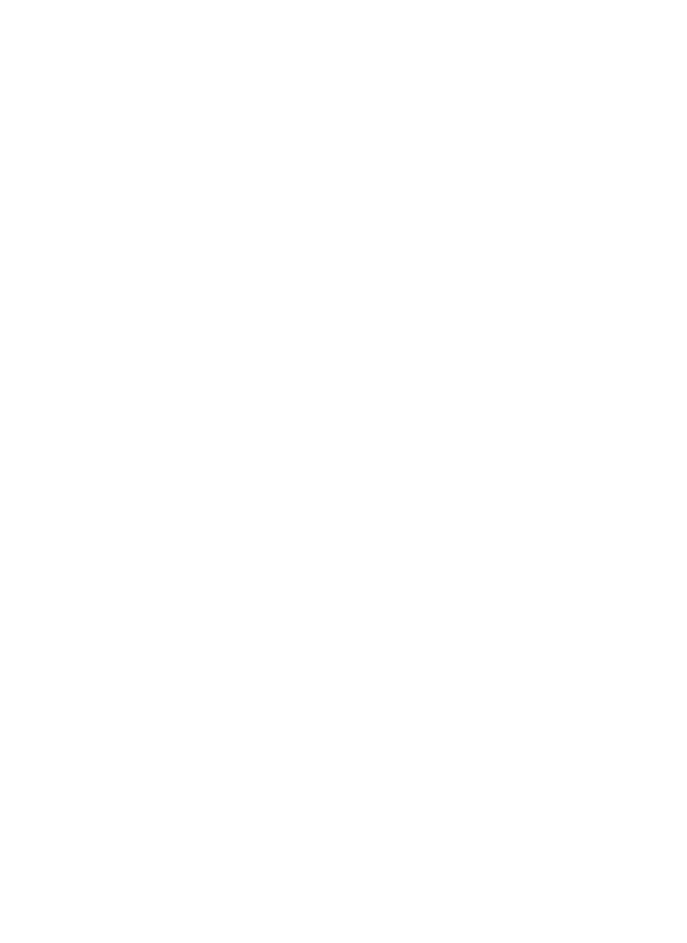
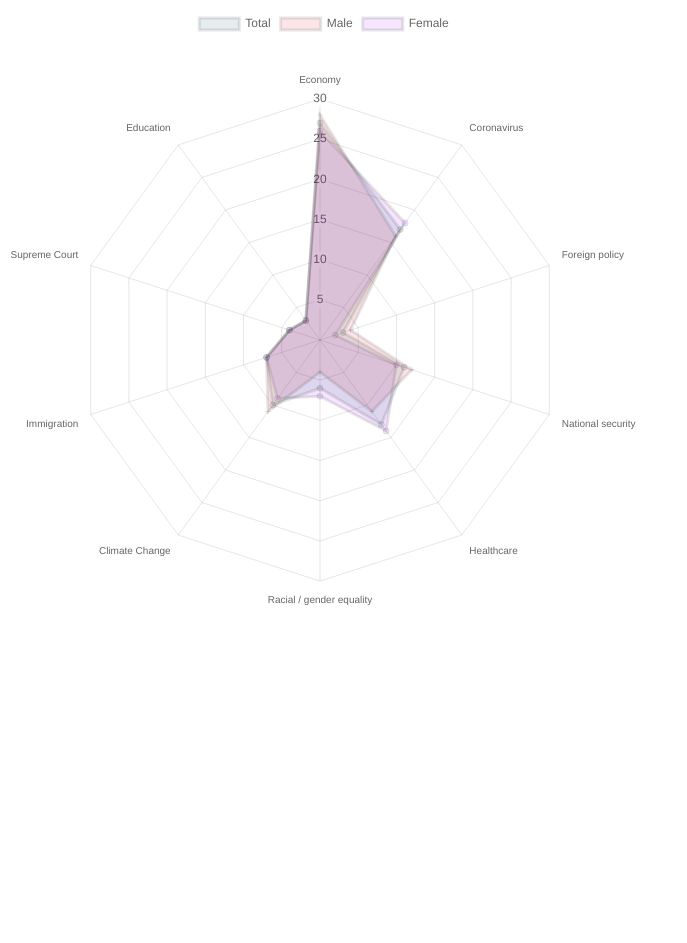
Before and after one commit to anarchopossum/450-Project3, a website: page index.html in a window 1280 px wide. Shown: the whole page, without its empty margins (0-687 px from the left). Before the commit the page ends 800 px from the top, so only its background shows below. Drawn offline with nearby package versions, Linux system fonts and the light colour scheme.

Commit message:
First chart done, We need to make income, age, and political group

```diff
--- a/Main.js
+++ b/Main.js
@@ -0,0 +1,48 @@
+const radar1 = document.getElementById("chart1");
+// const radar2 = document.getElementById("chart2");
+
+console.log(radar1);
+// console.log(radar2);
+
+let chart1 = new Chart(radar1, {
+    type: 'radar',
+    data: {
+        // Issues that are being voted on importance
+        labels: ["Economy","Coronavirus","Foreign policy","National security",
+                    "Healthcare","Racial / gender equality","Climate Change","Immigration",
+                    "Supreme Court","Education"],
+        // Where the data actually resides
+        datasets: [
+            {
+            // Person Type
+            label: 'Total',
+            // color and width of radar
+            backgroundColor: 'rgba(15,76,92,0.1)',
+            //boarderColor: '#0f4c5c',
+            boarderWidth: 3,
+            // Number Values Corresponding to issue (See labels)
+            data: [27,17,3,11,13,6,10,7,4,3]
+            },
+            {
+            // Person Type
+            label: 'Male',
+            // color and width of radar
+            backgroundColor: 'rgba(225,0,20,0.1)',
+            boarderColor: '#e36414',
+            pointStyle: 'cross',
+            boarderwidth: 2,
+            // Number Values Corresponding to issue (See labels)
+            data: [28,16,4,12,11,4,11,7,4,3]
+            },
+            {
+            // Person Type
+            label: 'Female',
+            // color and width of radar
+            backgroundColor:'rgba(154,3,255,0.1)',
+            boarderColor: '#9A031E',
+            boarderwidth: 2,
+            // Number Values Corresponding to issue (See labels)
+            data: [26,18,2,10,14,7,9,7,4,3]
+        }]
+    }
+});
--- a/index.html
+++ b/index.html
@@ -1,10 +1,23 @@
 <!DOCTYPE html>
+
 <html lang="en">
-	<head>
-	    <meta charset="UTF-8">
-		<title></title>
-	</head>
-    <body>
-		<script src="Main.js"></script>
-    </body>
+
+<head>
+  <title>Hello, world!</title>
+  <meta charset="UTF-8" />
+  <meta name="viewport" content="width=device-width,initial-scale=1" />
+  <meta name="description" content="" />
+</head>
+
+<body>
+<div style="height: 50%; width: 50%;">
+  <canvas id="chart1" height="300" width="300"></canvas>
+</div>
+<div style="height: 300px; width: 300px;">
+    <canvas id="chart2" height="300" width="300"></canvas>
+  </div>
+  <script src="https://cdn.jsdelivr.net/npm/chart.js"></script>
+  <script src="Main.js"></script>
+</body>
+
 </html>
```
Also changed, not shown: data.csv (+11 -11 lines).
